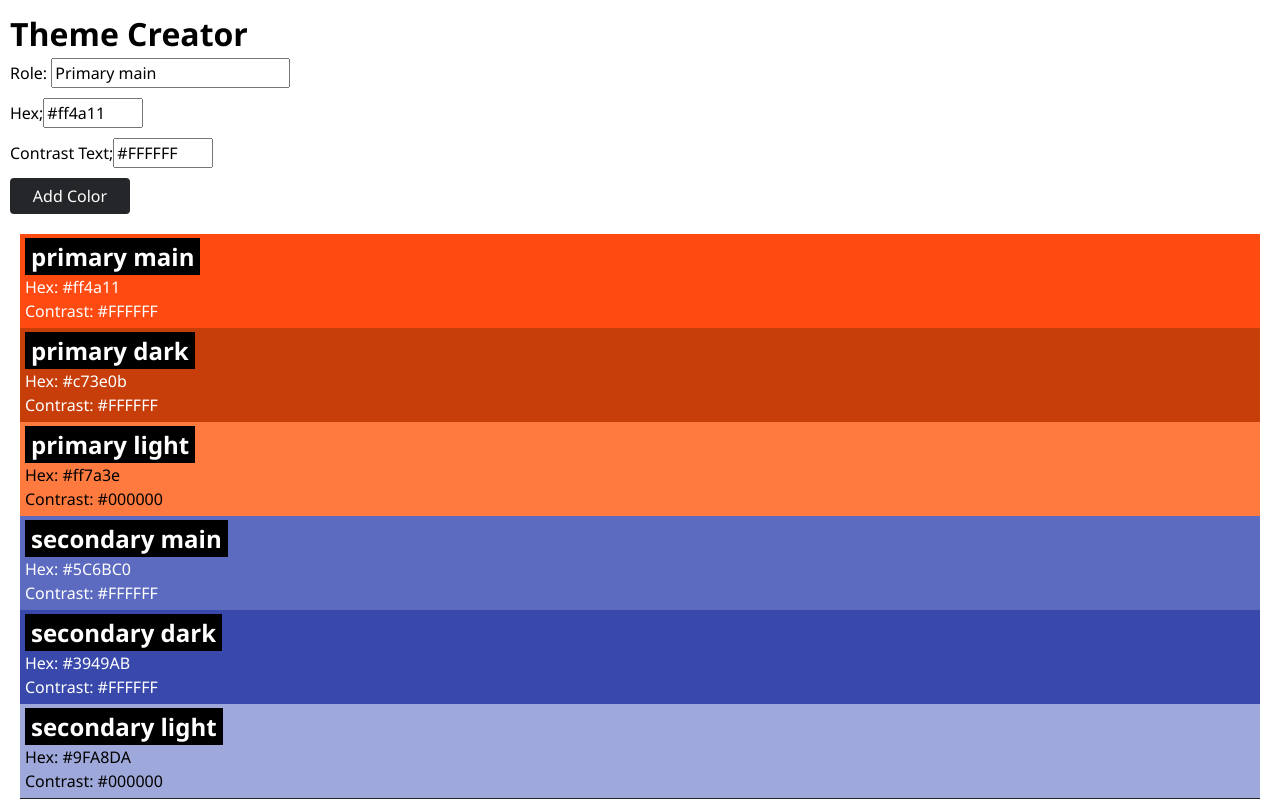
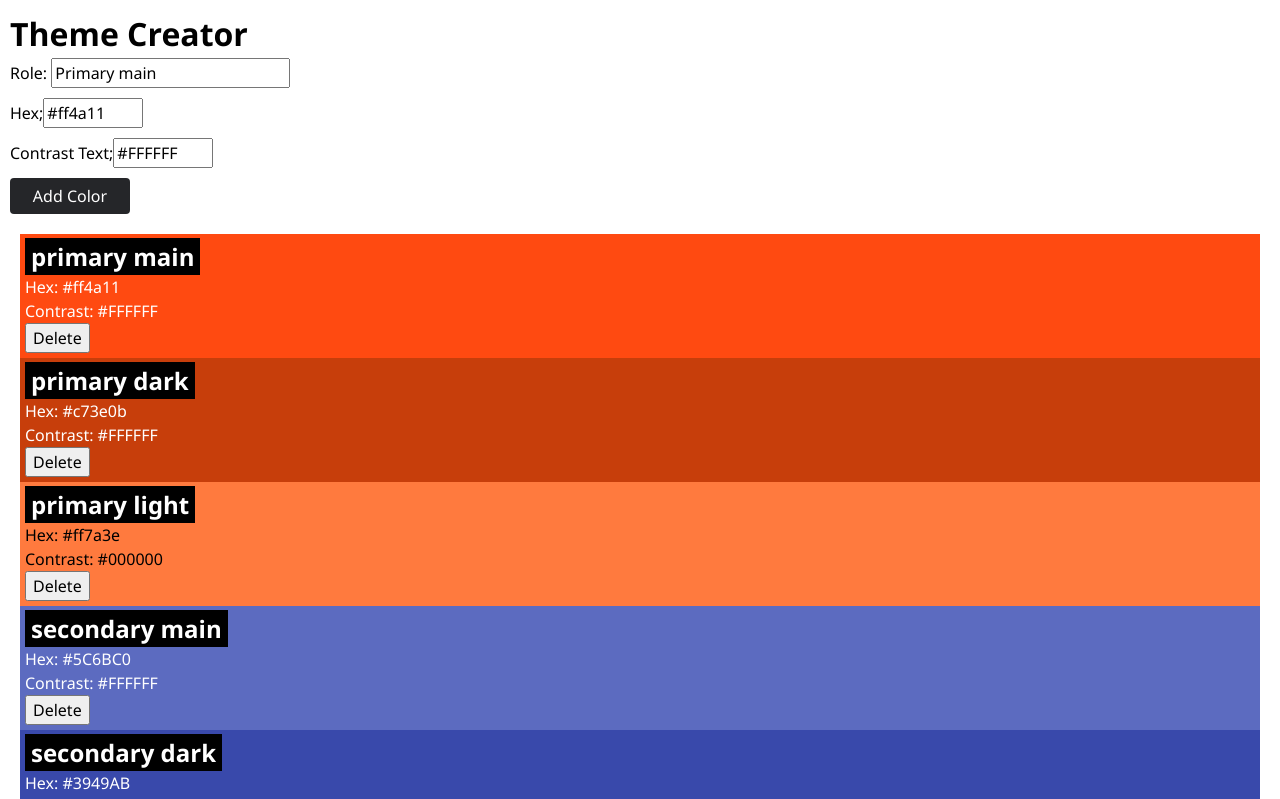
Before and after one commit to orayerdogan/recap-project-4, a React (Vite) app: page / in a window 1280 px wide. Shown: the top 799 px of the page. Built offline with nearby package versions, Linux system fonts and the light colour scheme.

Commit message:
add a delete function for color cards with confirmation

```diff
--- a/src/App.jsx
+++ b/src/App.jsx
@@ -9,14 +9,24 @@ function App() {
   const addColor = (newColor) => {
     setColors([newColor, ...colors]);
   };
+  const deleteColor = (id) => {
+    setColors(colors.filter((color) => color.id !== id));
+  };
   return (
-    <>
+    <div className="App">
       <h1>Theme Creator</h1>
       <ColorForm addColor={addColor} />
-      {colors.map((color) => (
-        <Color key={color.id} color={color} />
-      ))}
-    </>
+
+      {colors.length === 0 ? (
+        <p className="color-card-hightlight">
+          No colors in the theme. Please add new colors!
+        </p>
+      ) : (
+        colors.map((color) => (
+          <Color key={color.id} color={color} onDelete={deleteColor} />
+        ))
+      )}
+    </div>
   );
 }
 
--- a/src/Components/Color/Color.jsx
+++ b/src/Components/Color/Color.jsx
@@ -1,6 +1,8 @@
+import { useState } from "react";
 import "./Color.css";
 
-export default function Color({ color }) {
+export default function Color({ color, onDelete }) {
+  const [confirm, setConfirm] = useState(false);
   return (
     <div
       className="color-card"
@@ -12,6 +14,16 @@ export default function Color({ color }) {
       <h2 className="color-card-headline">{color.role}</h2>
       <p>Hex: {color.hex}</p>
       <p>Contrast: {color.contrastText}</p>
+
+      {confirm ? (
+        <div className="color-card-highlight">
+          <p>Are You Sure</p>
+          <button onClick={() => onDelete(color.id)}>Yes</button>
+          <button onClick={() => setConfirm(false)}>No</button>
+        </div>
+      ) : (
+        <button onClick={() => setConfirm(true)}>Delete</button>
+      )}
     </div>
   );
 }
```
